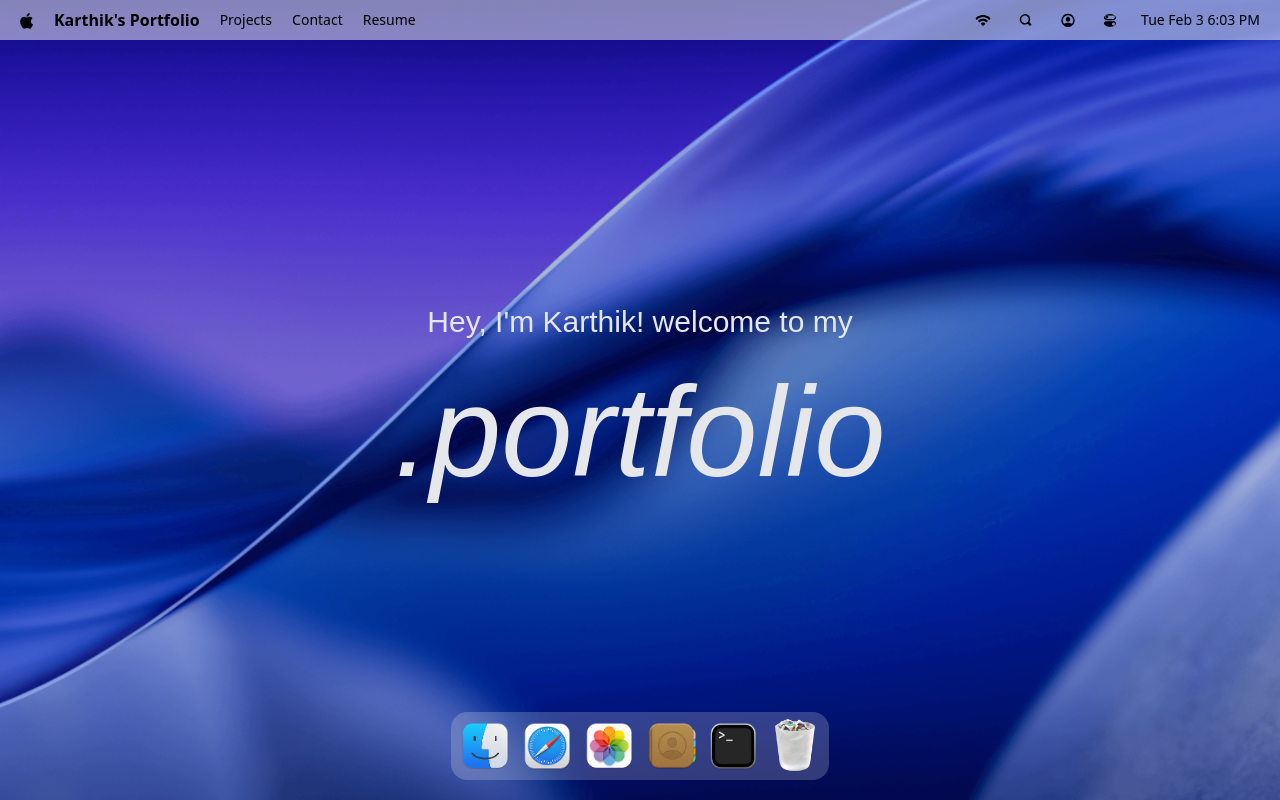
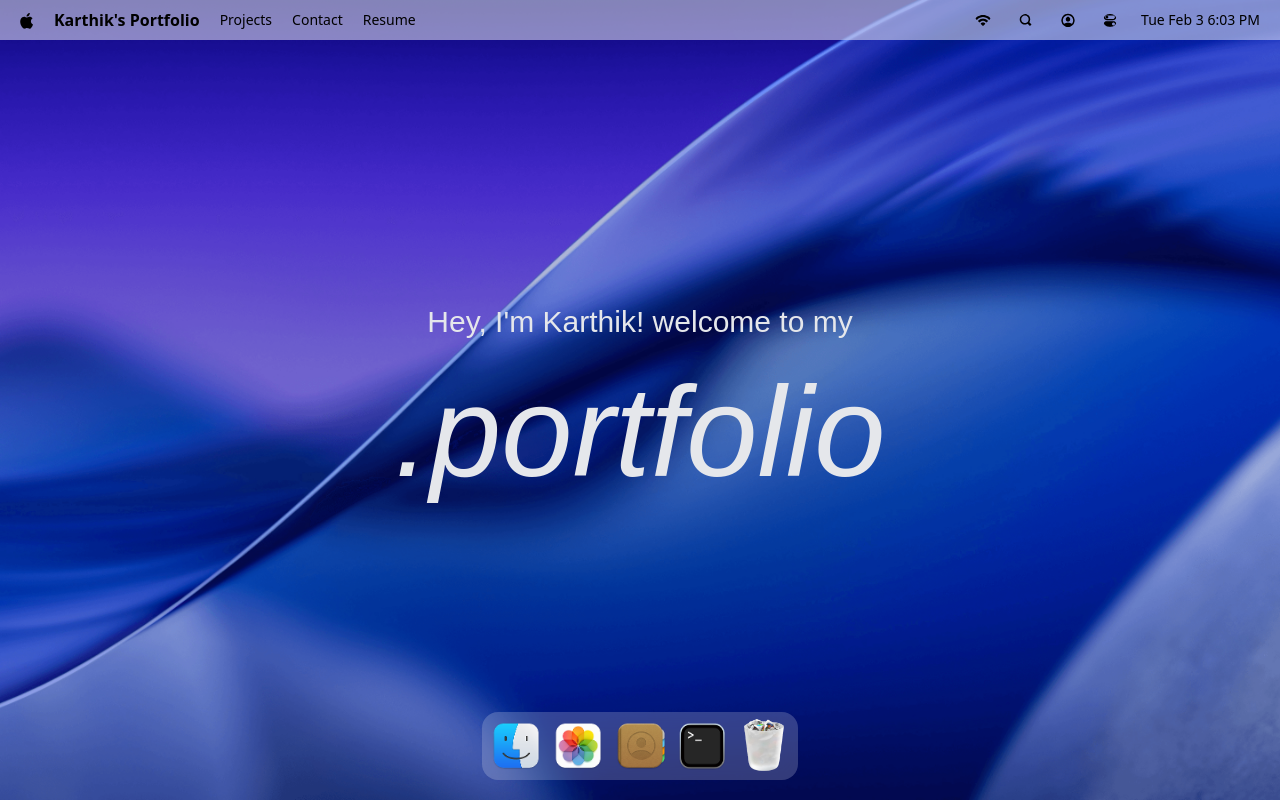
Before and after one commit to Karthik2315/Portfolio, a React (Vite) app: page / in a window 1280 px wide. Built offline with nearby package versions, Linux system fonts and the light colour scheme; a web font is replaced by a local one.

Commit message:
remove safari from docks

```diff
--- a/src/constants/index.js
+++ b/src/constants/index.js
@@ -40,12 +40,6 @@ const dockApps = [
     id: "finder",
     name: "Portfolio", // was "Finder"
     icon: "finder.png",
-    canOpen: true,
-  },
-  {
-    id: "safari",
-    name: "Articles", // was "Safari"
-    icon: "safari.png",
     canOpen: true,
   },
   {
@@ -496,7 +490,6 @@ const WINDOW_CONFIG = {
   finder: { isOpen: false, zIndex: INITIAL_Z_INDEX, data: null },
   contact: { isOpen: false, zIndex: INITIAL_Z_INDEX, data: null },
   resume: { isOpen: false, zIndex: INITIAL_Z_INDEX, data: null },
-  safari: { isOpen: false, zIndex: INITIAL_Z_INDEX, data: null },
   photos: { isOpen: false, zIndex: INITIAL_Z_INDEX, data: null },
   terminal: { isOpen: false, zIndex: INITIAL_Z_INDEX, data: null },
   txtfile: { isOpen: false, zIndex: INITIAL_Z_INDEX, data: null },
```
